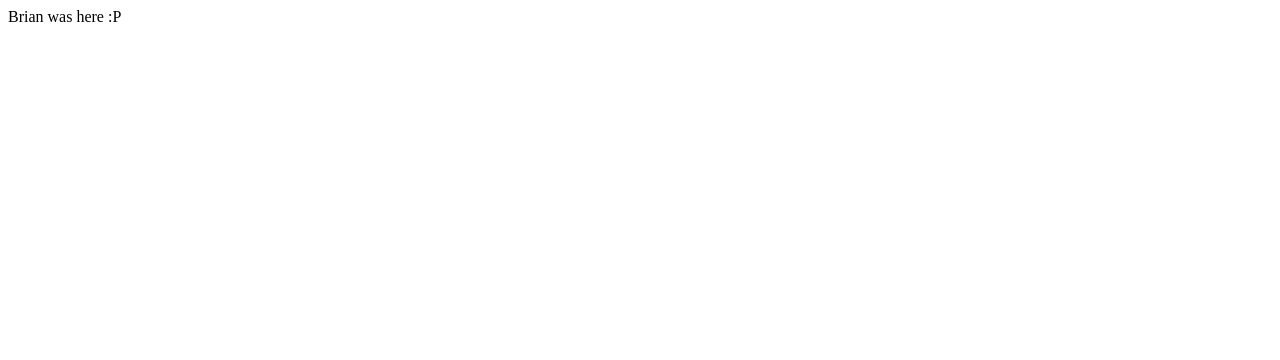
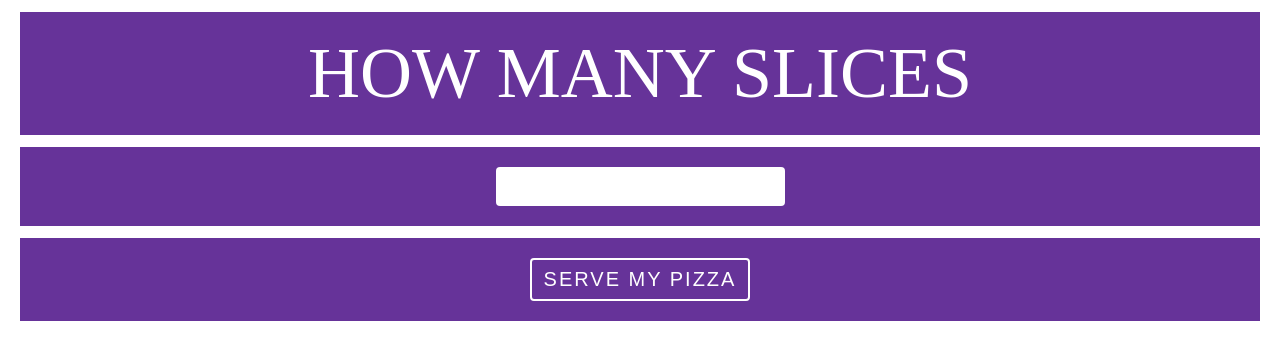
Before and after one commit to bcbrian/free-pizza-raffle, a website: page index.html in a window 1280 px wide. Drawn offline with Linux system fonts and the light colour scheme.

Commit message:
started with the basics

```diff
--- a/index.html
+++ b/index.html
@@ -1 +1,38 @@
-Brian was here :P
+<style>
+  div {
+    background-color: rebeccapurple;
+    color: white;
+    padding: 20px;
+    margin: 12px;
+    text-align: center;
+    font-size: 72px;
+    text-transform: uppercase;
+  }
+
+  input,
+  button {
+    background-color: white;
+    border: none;
+    border-radius: 4px;
+    font-size: 20px;
+    padding: 8px 12px;
+  }
+
+  button {
+    border: 2px solid white;
+    background-color: rebeccapurple;
+    color: white;
+    text-transform: uppercase;
+    letter-spacing: 2px;
+  }
+</style>
+
+<div>
+  How many Slices
+</div>
+<div>
+  <input />
+</div>
+<div>
+  <button>Serve My Pizza</button>
+</div>
```
